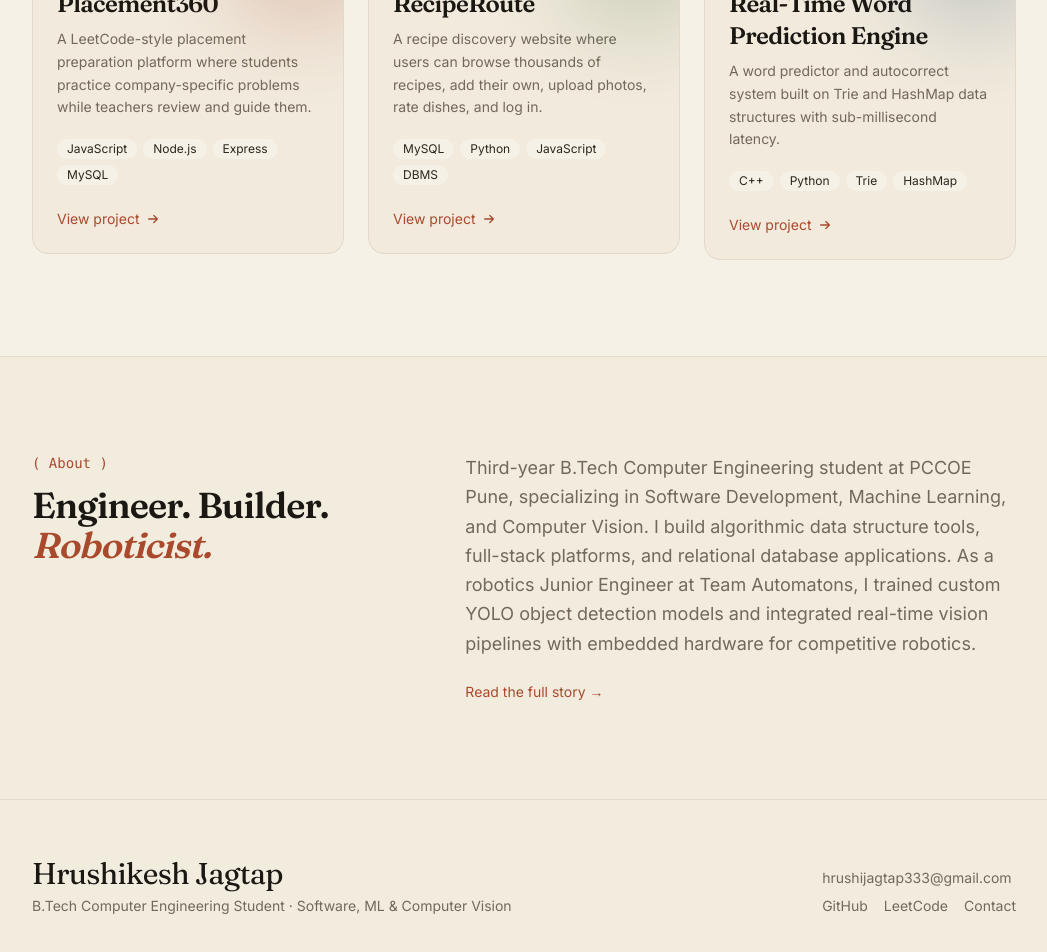
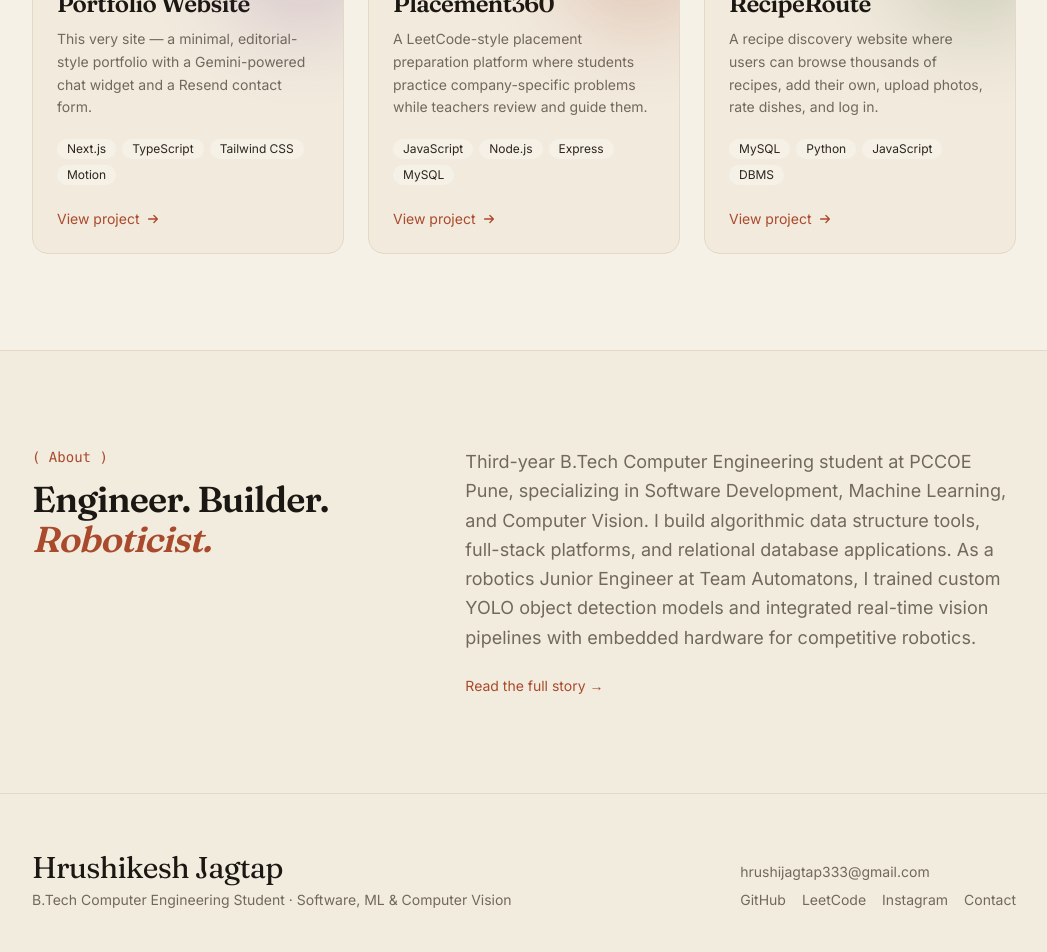
Before and after one commit to HSJplayz/My_Portfolio, a Next.js app: page / in a window 1280 px wide. Shown: the part 1180-2132 px from the top of the page, without its empty margins (116-1163 px from the left). Built offline with nearby package versions, Linux system fonts and the light colour scheme; no server answers.

Commit message:
Render chat markdown, fix resume download, add project repos, Instagram, copy-email

```diff
--- a/app/contact/page.tsx
+++ b/app/contact/page.tsx
@@ -1,4 +1,5 @@
 import type { Metadata } from "next";
+import Link from "next/link";
 import { Reveal } from "@/components/motion";
 import { ContactForm } from "@/components/contact-form";
 import { profile } from "@/data/profile";
@@ -68,17 +69,31 @@ export default function ContactPage() {
               </a>
             </div>
 
+            <div>
+              <p className="mb-1.5 font-mono text-xs uppercase tracking-widest text-accent">
+                Instagram
+              </p>
+              <a
+                href={profile.instagram}
+                target="_blank"
+                rel="noopener noreferrer"
+                className="text-lg text-ink underline-offset-4 transition-colors hover:text-accent hover:underline"
+              >
+                {profile.instagramName}
+              </a>
+            </div>
+
             <div className="border-t border-line pt-6">
               <p className="mb-3 font-mono text-xs uppercase tracking-widest text-accent">
                 Resume
               </p>
-              <a
+              <Link
                 href={profile.resume}
                 download
                 className="inline-flex h-11 items-center gap-2 rounded-full bg-ink px-6 text-sm text-paper transition-colors hover:bg-accent"
               >
                 Download resume ↓
-              </a>
+              </Link>
             </div>
           </div>
         </Reveal>
--- a/components/chat-widget.tsx
+++ b/components/chat-widget.tsx
@@ -4,6 +4,7 @@ import { useEffect, useRef, useState } from "react";
 import { useChat } from "@ai-sdk/react";
 import { DefaultChatTransport } from "ai";
 import { motion, AnimatePresence } from "motion/react";
+import ReactMarkdown from "react-markdown";
 
 const CHAT_API = process.env.NEXT_PUBLIC_CHAT_API || "/api/chat";
 
@@ -84,15 +85,15 @@ export function ChatWidget() {
                     key={m.id}
                     className={`flex ${isUser ? "justify-end" : "justify-start"}`}
                   >
-                    <div
-                      className={`max-w-[85%] whitespace-pre-wrap rounded-2xl px-3.5 py-2.5 text-sm leading-relaxed ${
-                        isUser
-                          ? "rounded-br-sm bg-accent text-paper"
-                          : "rounded-bl-sm border border-line bg-cream text-ink"
-                      }`}
-                    >
-                      {text}
-                    </div>
+                    {isUser ? (
+                      <div className="max-w-[85%] whitespace-pre-wrap rounded-2xl rounded-br-sm bg-accent px-3.5 py-2.5 text-sm leading-relaxed text-paper">
+                        {text}
+                      </div>
+                    ) : (
+                      <div className="max-w-[85%] rounded-2xl rounded-bl-sm border border-line bg-cream px-3.5 py-2.5 text-sm leading-relaxed text-ink [&_a]:text-accent [&_a]:underline [&_a]:underline-offset-2 [&_code]:rounded [&_code]:bg-line [&_code]:px-1 [&_code]:py-0.5 [&_strong]:font-semibold [&_p]:mb-2 [&_p:last-child]:mb-0 [&_ul]:mb-2 [&_ul]:list-disc [&_ul]:pl-5 [&_ol]:mb-2 [&_ol]:list-decimal [&_ol]:pl-5 [&_li]:mb-1 [&_h1]:mb-1.5 [&_h2]:mb-1.5 [&_h3]:mb-1.5 [&_hr]:my-2 [&_hr]:border-line">
+                        <ReactMarkdown>{text}</ReactMarkdown>
+                      </div>
+                    )}
                   </div>
                 );
               })}
--- a/components/contact-form.tsx
+++ b/components/contact-form.tsx
@@ -13,6 +13,17 @@ export function ContactForm() {
     "idle",
   );
   const [error, setError] = useState("");
+  const [copied, setCopied] = useState(false);
+
+  async function copyEmail() {
+    try {
+      await navigator.clipboard.writeText(profile.email);
+      setCopied(true);
+      setTimeout(() => setCopied(false), 2000);
+    } catch {
+      window.location.href = `mailto:${profile.email}`;
+    }
+  }
 
   async function onSubmit(e: FormEvent<HTMLFormElement>) {
     e.preventDefault();
@@ -110,9 +121,14 @@ export function ContactForm() {
           </button>
           <a
             href={mailtoHref}
+            onClick={(e) => {
+              if (!navigator.clipboard) return;
+              e.preventDefault();
+              copyEmail();
+            }}
             className="text-sm text-muted underline-offset-4 transition-colors hover:text-accent hover:underline"
           >
-            or email me directly
+            {copied ? "Email copied ✓" : "or email me directly"}
           </a>
         </div>
       </form>
--- a/components/footer.tsx
+++ b/components/footer.tsx
@@ -38,6 +38,14 @@ export function Footer() {
             >
               LeetCode
             </a>
+            <a
+              href={profile.instagram}
+              target="_blank"
+              rel="noopener noreferrer"
+              className="text-muted underline-offset-4 transition-colors hover:text-accent hover:underline"
+            >
+              Instagram
+            </a>
             <Link
               href="/contact"
               className="text-muted underline-offset-4 transition-colors hover:text-accent hover:underline"
--- a/content/bio.md
+++ b/content/bio.md
@@ -13,6 +13,7 @@ Location: Akurdi, Pune, Maharashtra, India.
 - Phone: +91 74990 02102
 - GitHub: https://github.com/HSJplayz
 - LeetCode: https://leetcode.com/u/Hrushikesh_Jagtap (username Hrushikesh_Jagtap)
+- Instagram: https://instagram.com/hrushijagtap333 (@hrushijagtap333)
 - Resume download available on the Contact page.
 
 ## Summary
@@ -28,14 +29,17 @@ Hrushikesh builds algorithmic data structure tools, full-stack platforms, and re
 - Authored technical documentation and digital promotional content with student researchers.
 
 ## Projects
+### Portfolio Website
+A minimal, editorial-style portfolio built with Next.js 16, TypeScript, Tailwind CSS v4 and Motion. Includes an AI chat widget (Vercel AI SDK + Google Gemini) grounded on this knowledge base, and a Resend contact form. Source: https://github.com/HSJplayz/My_Portfolio, live at https://my-portfolio-kappa-teal-10.vercel.app.
+
 ### Placement360
-A full-stack placement preparation platform inspired by LeetCode. Students practice company-specific DSA problems; teachers review their work and give personal guidance. Built with JavaScript, Node.js, Express, MySQL and REST APIs.
+A full-stack placement preparation platform inspired by LeetCode. Students practice company-specific DSA problems; teachers review their work and give personal guidance. Built with JavaScript, Node.js, Express, MySQL and REST APIs. Source: https://github.com/HSJplayz/Cep_website.
 
 ### RecipeRoute
-A recipe discovery & analytics web application built as a DBMS project. Relational MySQL database indexing thousands of Kaggle recipe records; SQL join queries and dynamic filtering by ingredients, prep duration and dietary categories. Users can log in, browse recipes with photos, rate dishes, and add their own recipes.
+A recipe discovery & analytics web application built as a DBMS project. Relational MySQL database indexing thousands of Kaggle recipe records; SQL join queries and dynamic filtering by ingredients, prep duration and dietary categories. Users can log in, browse recipes with photos, rate dishes, and add their own recipes. Source: https://github.com/HSJplayz/DBMS_FA.
 
 ### Real-Time Word Prediction Engine
-A word predictor and autocorrect system in C++ using Trie and HashMap data structures. O(K) time complexity lookups and sub-millisecond latency.
+A word predictor and autocorrect system in C++ using Trie and HashMap data structures. O(K) time complexity lookups and sub-millisecond latency. Source: https://github.com/HSJplayz/ADS_FA.
 
 ### Carbon Footprint Tracker
 A Smart India Hackathon (SIH) project in Python that tracks a user's carbon footprint and shows how it impacts the environment. Integrated Google Sheets API for cloud logging, Pixela API for habit visualization, and Twilio API for SMS alerts.
--- a/data/profile.ts
+++ b/data/profile.ts
@@ -14,5 +14,7 @@ export const profile = {
   github: "https://github.com/HSJplayz",
   leetcode: "https://leetcode.com/u/Hrushikesh_Jagtap",
   leetcodeName: "Hrushikesh_Jagtap",
+  instagram: "https://instagram.com/hrushijagtap333",
+  instagramName: "@hrushijagtap333",
   resume: "/HSJ_resume_v4.docx",
 } as const;
--- a/data/projects.ts
+++ b/data/projects.ts
@@ -14,6 +14,29 @@ export type Project = {
 };
 
 export const projects: Project[] = [
+  {
+    slug: "portfolio-website",
+    name: "Portfolio Website",
+    category: "Web · Next.js",
+    summary:
+      "This very site — a minimal, editorial-style portfolio with a Gemini-powered chat widget and a Resend contact form.",
+    description: [
+      "A minimal, editorial-style portfolio built with Next.js 16, TypeScript, Tailwind CSS v4 and Motion (Framer Motion), deployed to Vercel with a GitHub Pages fallback.",
+      "It features an AI chat widget powered by the Vercel AI SDK and Google Gemini that answers questions about Hrushikesh, grounded on a local knowledge base so it only talks about real facts.",
+      "The contact form delivers messages straight to his inbox via Resend, and the whole site is static-exportable — the same codebase ships to Vercel (with serverless APIs) and GitHub Pages.",
+    ],
+    stack: ["Next.js", "TypeScript", "Tailwind CSS", "Motion", "AI SDK", "Gemini"],
+    highlights: [
+      "Gemini-powered chatbot grounded on a personal knowledge base",
+      "Resend contact form with serverless API routes",
+      "Dual deploy: Vercel + static GitHub Pages export",
+    ],
+    links: {
+      github: "https://github.com/HSJplayz/My_Portfolio",
+      live: "https://my-portfolio-kappa-teal-10.vercel.app",
+    },
+    accent: "#7b4b94",
+  },
   {
     slug: "placement360",
     name: "Placement360",
@@ -32,7 +55,7 @@ export const projects: Project[] = [
       "Progress tracking dashboards",
     ],
     links: {
-      github: "https://github.com/HSJplayz",
+      github: "https://github.com/HSJplayz/Cep_website",
     },
     accent: "#a94a2c",
   },
@@ -54,7 +77,7 @@ export const projects: Project[] = [
       "Login, photos & ratings",
     ],
     links: {
-      github: "https://github.com/HSJplayz",
+      github: "https://github.com/HSJplayz/DBMS_FA",
     },
     accent: "#4d6b3a",
   },
@@ -76,7 +99,7 @@ export const projects: Project[] = [
       "Autocorrect + next-word suggestions",
     ],
     links: {
-      github: "https://github.com/HSJplayz",
+      github: "https://github.com/HSJplayz/ADS_FA",
     },
     accent: "#31546e",
   },
@@ -97,9 +120,7 @@ export const projects: Project[] = [
       "Cloud logging + habit tracking + SMS alerts",
       "Emissions visualized as environmental impact",
     ],
-    links: {
-      github: "https://github.com/HSJplayz",
-    },
+    links: {},
     accent: "#5b6d8c",
   },
   {
@@ -119,9 +140,7 @@ export const projects: Project[] = [
       "C# game architecture",
       "In progress — worlds to expand",
     ],
-    links: {
-      github: "https://github.com/HSJplayz",
-    },
+    links: {},
     accent: "#7a5c3e",
   },
 ];
--- a/package.json
+++ b/package.json
@@ -16,6 +16,7 @@
     "next": "16.3.1",
     "react": "19.2.8",
     "react-dom": "19.2.8",
+    "react-markdown": "^10.1.0",
     "resend": "^6.20.0"
   },
   "devDependencies": {
```
Also changed, not shown: 1 other file (tests, documents, lock files or other folders).
